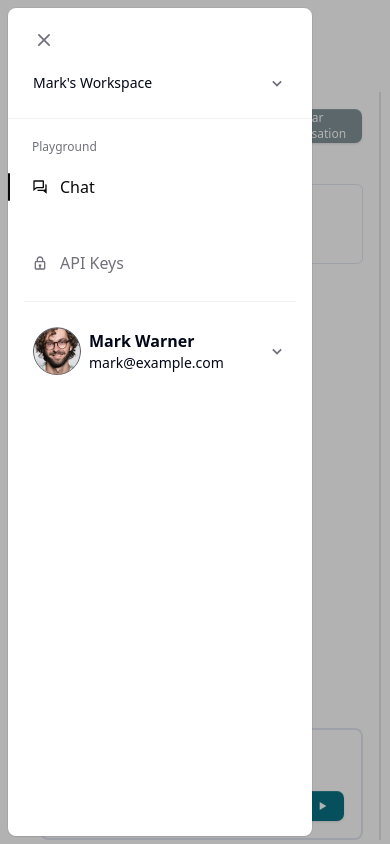
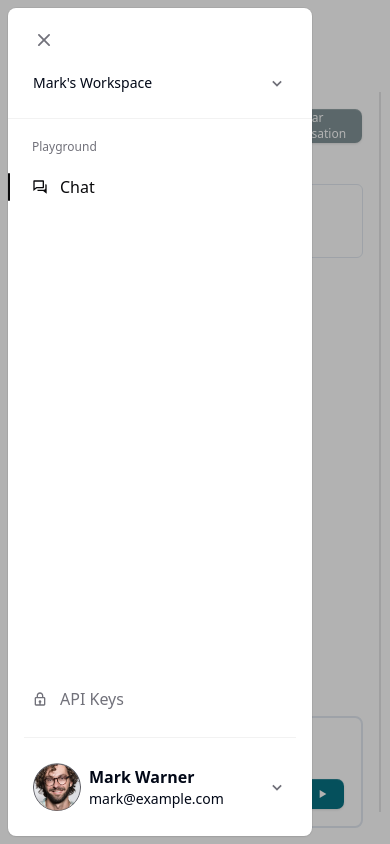
Before and after one commit to YourTechBud/inferix-ui, a React (Vite) app: page /playground/chat in a window 390 px wide. Both pictures are taken after a click on the button 36 px from the left and 30 px from the top of the page. Shown: the top 844 px of the page. Built offline with nearby package versions, Linux system fonts and the light colour scheme; a web font is replaced by a local one.

Commit message:
Refactor system message box to take multiline input & adjust screen sizing
Signed-off-by: maishaSupritee <maisha.sup@gmail.com>

```diff
--- a/src/routes/layout.tsx
+++ b/src/routes/layout.tsx
@@ -126,7 +126,7 @@ export default function Layout() {
         </Sidebar>
       }
     >
-      <div className="flex h-[calc(100vh-64px)] w-full flex-col items-center justify-center overflow-hidden bg-background font-sans antialiased sm:min-h-screen lg:p-2">
+      <div className="flex w-full flex-col items-center justify-center overflow-hidden bg-background font-sans antialiased sm:min-h-screen lg:p-2">
         <Outlet />
       </div>
     </SidebarLayout>
--- a/src/routes/playground/chat.tsx
+++ b/src/routes/playground/chat.tsx
@@ -99,8 +99,8 @@ export default function Chat() {
   return (
     <PagePanel className="flex h-full flex-col">
       <Heading variant="page" text="Chat" />
-      <div className="flex flex-grow flex-row gap-4 sm:gap-6">
-        <div className="mt-4 flex flex-grow flex-col justify-between space-y-4 lg:w-[750px]">
+      <div className="mb-4 flex flex-grow flex-row gap-4 sm:gap-6 lg:mb-0">
+        <div className="mt-4 flex h-full flex-grow flex-col justify-between sm:w-full md:w-[25vw] lg:w-[45vw]">
           <div className="flex flex-col gap-4">
             <div className="flex flex-row gap-4">
               <CustomDropdown
--- a/src/ui/components/page-panel.tsx
+++ b/src/ui/components/page-panel.tsx
@@ -13,7 +13,7 @@ export default function PagePanel({
       {...props}
       className={clsx(
         'h-full w-full flex-grow flex-col',
-        'px-10 lg:py-10',
+        'px-10 pb-4 lg:py-10',
         'bg-white lg:rounded-lg',
         className,
       )}
--- a/src/ui/components/sidebar-layout.tsx
+++ b/src/ui/components/sidebar-layout.tsx
@@ -87,13 +87,13 @@ export function SidebarLayout({
   const [showSidebar, setShowSidebar] = useState(false);
 
   return (
-    <div className="relative isolate flex h-svh w-full bg-white dark:bg-zinc-900 max-lg:flex-col lg:bg-zinc-100 dark:lg:bg-zinc-950">
+    <div className="relative isolate flex h-screen w-full bg-white dark:bg-zinc-900 max-lg:flex-col lg:bg-zinc-100 dark:lg:bg-zinc-950">
       {/* Sidebar on desktop */}
       <div className="fixed inset-y-0 left-0 w-64 max-lg:hidden">{sidebar}</div>
 
       {/* Sidebar on mobile */}
       <MobileSidebar open={showSidebar} close={() => setShowSidebar(false)}>
-        <div className="overflow-y-auto">{sidebar}</div>
+        <div className="h-full justify-between overflow-y-auto">{sidebar}</div>
       </MobileSidebar>
 
       {/* Navbar on mobile */}
@@ -110,9 +110,9 @@ export function SidebarLayout({
       </header>
 
       {/* Content */}
-      <main className="flex flex-1 lg:min-w-0 lg:pl-64 lg:pr-2">
+      <main className="flex h-full w-full flex-1 lg:min-w-0 lg:pl-64 lg:pr-2">
         <div className="grow touch-none">
-          <div className="mx-auto flex space-x-3 lg:h-[100vh]">{children}</div>
+          <div className="mx-auto flex h-full space-x-3">{children}</div>
         </div>
       </main>
     </div>
--- a/src/ui/widgets/playground/chat-message.tsx
+++ b/src/ui/widgets/playground/chat-message.tsx
@@ -10,7 +10,7 @@ interface ChatMessageProps extends React.InputHTMLAttributes<HTMLInputElement> {
 
 export default function ChatMessage({
   className,
-  variant = 'assistant'
+  variant = 'assistant',
 }: ChatMessageProps) {
   const textareaRef = useRef<HTMLTextAreaElement>(null);
   const divRef = useRef<HTMLDivElement>(null);
@@ -19,8 +19,11 @@ export default function ChatMessage({
     'w-full text-sm placeholder:text-muted-foreground border-none focus-visible:outline-none resize-none overflow-hidden disabled:cursor-not-allowed disabled:opacity-50 h-10 pt-6 pb-6',
     className,
   );
-  const divClassName = cn('relative resize-none overflow-hidden min-h-10 max-h-40 rounded-md bg-white bg-white ring-offset-background focus-visible:outline-none px-3 pt-2 pb-4',
-    variant === 'system' && 'border border-input', className);
+  const divClassName = cn(
+    'flex flex-col relative resize-none overflow-hidden min-h-10 max-h-24 rounded-md bg-white bg-white ring-offset-background focus-visible:outline-none px-3 pt-2 pb-4',
+    variant === 'system' && 'border border-input',
+    className,
+  );
 
   const [message, setMessage] = useState('');
   const adjustHeights = () => {
@@ -31,10 +34,7 @@ export default function ChatMessage({
     }
     if (divRef.current && textareaRef.current) {
       divRef.current.style.height = 'auto';
-      divRef.current.style.overflow = 'auto';
-      divRef.current.style.height = `${
-        textareaRef.current.scrollHeight + 12 //adding extra space for buttons
-      }px`;
+      divRef.current.style.height = `${textareaRef.current.scrollHeight}px`;
     }
   };
 
--- a/src/ui/widgets/playground/chat-prompt.tsx
+++ b/src/ui/widgets/playground/chat-prompt.tsx
@@ -11,11 +11,13 @@ import RadioButtons from '../../components/radio-buttons';
 interface ChatPromptProps {
   handleSendPrompt: () => void;
   isRetrievalPrompt?: boolean;
+  className?: string;
 }
 
 export default function ChatPrompt({
   handleSendPrompt,
   isRetrievalPrompt = false,
+  className,
 }: ChatPromptProps) {
   const [message, setMessage] = useState('');
   const [isFocused, setIsFocused] = useState(false); //use to track if textarea is in focus
@@ -24,6 +26,7 @@ export default function ChatPrompt({
 
   //styles for components
   const divClassName = cn(
+    className,
     'flex flex-col w-full rounded-lg border-2 border-input bg-white ring-offset-background focus-visible:outline-none resize-none overflow-hidden p-4 min-h-28 max-h-52',
     isFocused
       ? 'ring-2 ring-primary ring-opacity-50'
--- a/src/ui/widgets/playground/playground-settings.tsx
+++ b/src/ui/widgets/playground/playground-settings.tsx
@@ -14,7 +14,7 @@ export default function PlaygroundSettings() {
   const [topP, setTopP] = useState(1);
 
   return (
-    <div className="hidden w-full flex-col items-start gap-4 lg:flex lg:w-[250px]">
+    <div className="hidden w-full flex-col items-start gap-4 md:w-[10vw] lg:flex lg:w-[18vw]">
       <div className="w-full space-y-2">
         <h1 className="items-start text-sm font-semibold">Functions</h1>
         <Button
```
